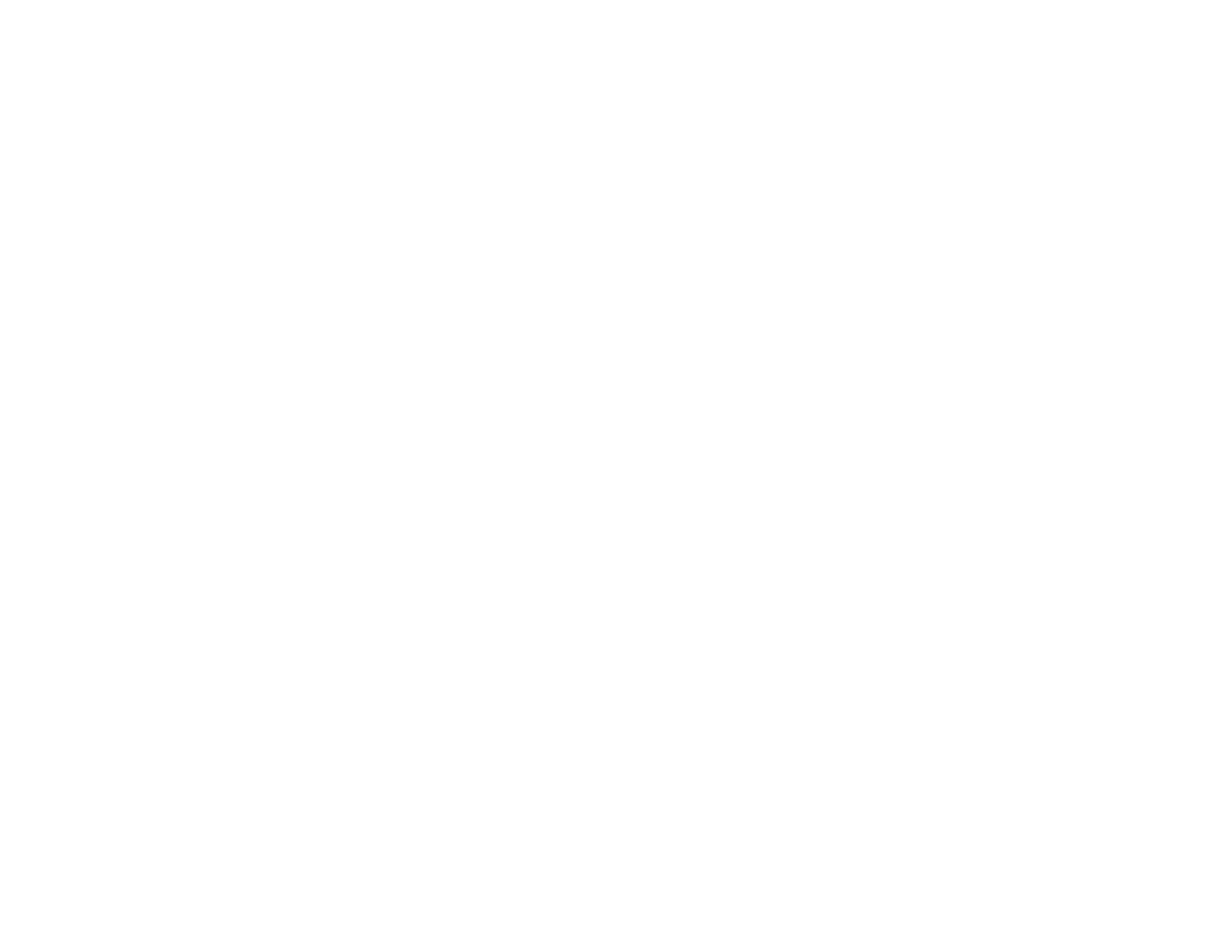
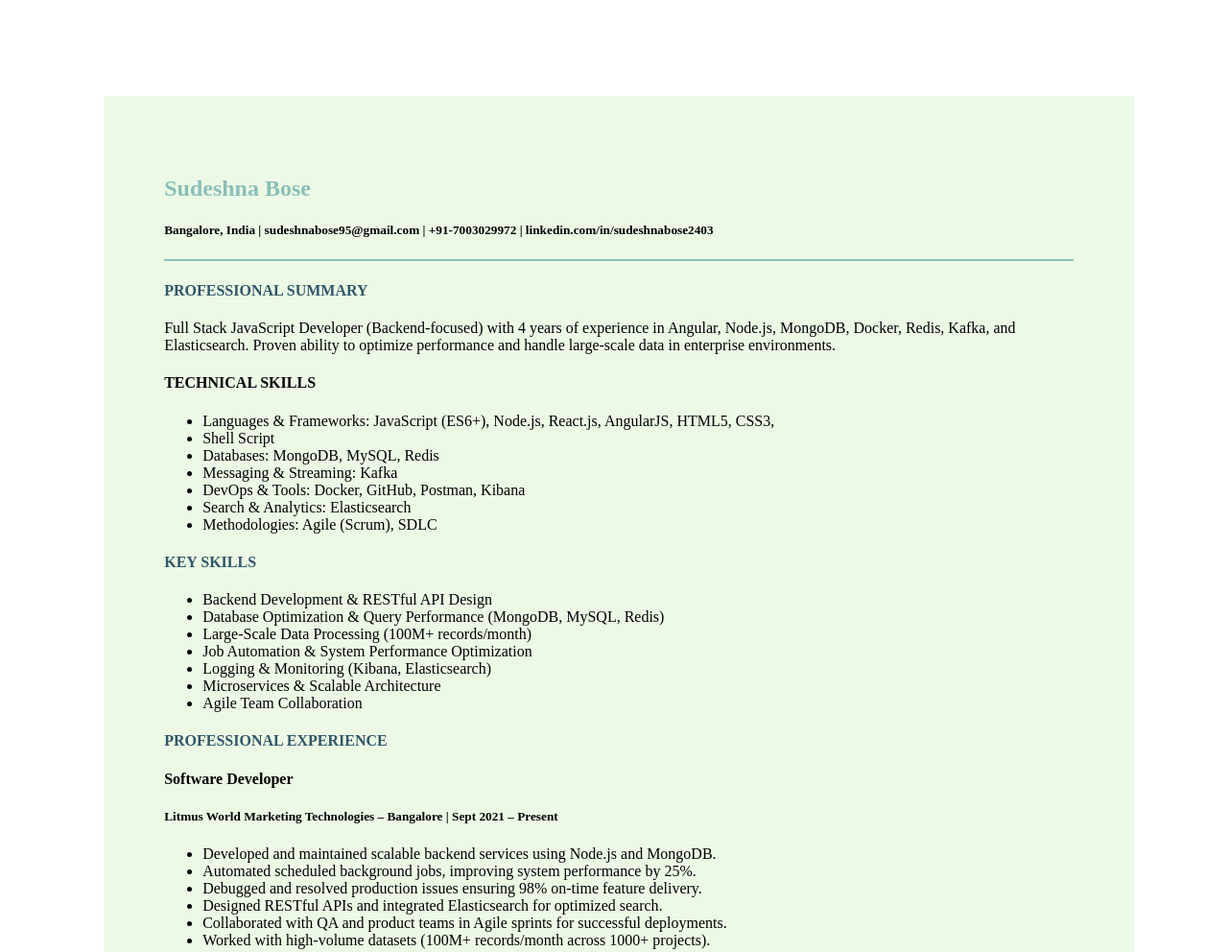
Before and after one commit to sudeshnabose/resume, a plain HTML site: page index.html in a window 1280 px wide. Shown: the top 992 px of the page at 96% size. Drawn offline with Linux system fonts and the light colour scheme.

Commit message:
my resume

```diff
--- a/index.html
+++ b/index.html
@@ -1,14 +1,15 @@
 <!DOCTYPE html>
 <html >
+    <div class="main_div">
         <head>
             <link rel="stylesheet" href="style.css"/>
-        <h3>Hey there!</h3>
-        <h2>Sudeshna Bose here</h2>
-        <p>Hope your day’s going amazing!!</p>
+            <div class="header_sec"><h2 id="head_name">Sudeshna Bose</h2>
+            <h5 class="details">Bangalore, India | sudeshnabose95@gmail.com | +91-7003029972 | linkedin.com/in/sudeshnabose2403 </h5>
+        </div>
         </head>
-    <body class="background-image">
-        <h4>PROFESSIONAL SUMMARY </h4>
-        <p>Full Stack JavaScript Developer (Backend-focused) with 4 years’ experience in Angular, Node.js, MongoDB, Docker, Redis, Kafka, and Elasticsearch. Proven ability to optimize performance and handle large-scale data in enterprise environments.</p>
+        <body>
+            <h4 class="section_name">PROFESSIONAL SUMMARY </h4>
+            <p>Full Stack JavaScript Developer (Backend-focused) with 4 years of experience in Angular, Node.js, MongoDB, Docker, Redis, Kafka, and Elasticsearch. Proven ability to optimize performance and handle large-scale data in enterprise environments.</p>
             <h4>TECHNICAL SKILLS </h4>
             <ul>
                 <li>Languages & Frameworks: JavaScript (ES6+), Node.js, React.js, AngularJS, HTML5, CSS3, </li>
@@ -19,7 +20,7 @@
                 <li>Search & Analytics: Elasticsearch </li>
                 <li>Methodologies: Agile (Scrum), SDLC </li>
             </ul>
-        <h4>KEY SKILLS </h4>
+            <h4 class="section_name">KEY SKILLS </h4>
             <ul>
                 <li>Backend Development & RESTful API Design </li>
                 <li>Database Optimization & Query Performance (MongoDB, MySQL, Redis)</li>
@@ -29,7 +30,7 @@
                 <li>Microservices & Scalable Architecture </li>
                 <li>Agile Team Collaboration </li>
             </ul>
-        <h4>PROFESSIONAL EXPERIENCE </h4>
+            <h4 class="section_name">PROFESSIONAL EXPERIENCE </h4>
             <h4>Software Developer </h4>
             <h5>Litmus World Marketing Technologies – Bangalore | Sept 2021 – Present </h5>
             <ul>
@@ -45,17 +46,18 @@
                 <li>NPS-driven SaaS platform for customer & employee experience measurement. </li>
                 <li>Served enterprise clients including HDFC, Reliance, Air Asia, Titan, Kotak Group, SBI Life, TVS, Godrej, handling data at scale. </li>
             </ul>
-        <h4>Software Development Intern </h4>
+            <h4 class="section_name">Software Development Intern </h4>
             <h5>Wikiance Pvt Ltd – Kolkata | Aug 2020 – May 2021 </h5>
             <ul>
                 <li>Built interactive frontend components with React.js and modern CSS practices. </li>
                 <li>Developed server-side APIs in Node.js and contributed to platform enhancements. </li>
                 <li>Participated in debugging, testing, and deployment of new features. </li>
             </ul>
-        <h4>EDUCATION </h4>
+            <h4 class="section_name">EDUCATION </h4>
             <ul>
                 <li>Master of Computer Applications (MCA) – Jyoti Nivas College, Bangalore (2018 – 2021) </li>
                 <li>Bachelor of Science (B.Sc.) – Serampore Girls’ College, Serampore (2014 – 2018)  </li>
             </ul>
         </body>
+    </div>
 </html>
--- a/style.css
+++ b/style.css
@@ -1,6 +1,20 @@
-body{
-    color:white;
-    /* background-image:url("./images/casey-horner-RmoWqDCqN2E-unsplash.jpg"); */
-    background-size: cover;
-
+.main_div{
+    width: 75%;
+    height: 100%;
+    background-color: #ECFAE5;
+    margin: 100px 200px 100px 100px;
+    padding: 5%;
 }
+.header_sec{
+    border-bottom: 2px solid #8ABEB9;
+}
+#head_name{
+    color:#8ABEB9;
+    margin-bottom:2px;
+}
+details{
+    margin-top: 5px;
+}
+.section_name{
+    color:#305669
+}
```
Lines whose indentation alone changed are shown as unchanged.
